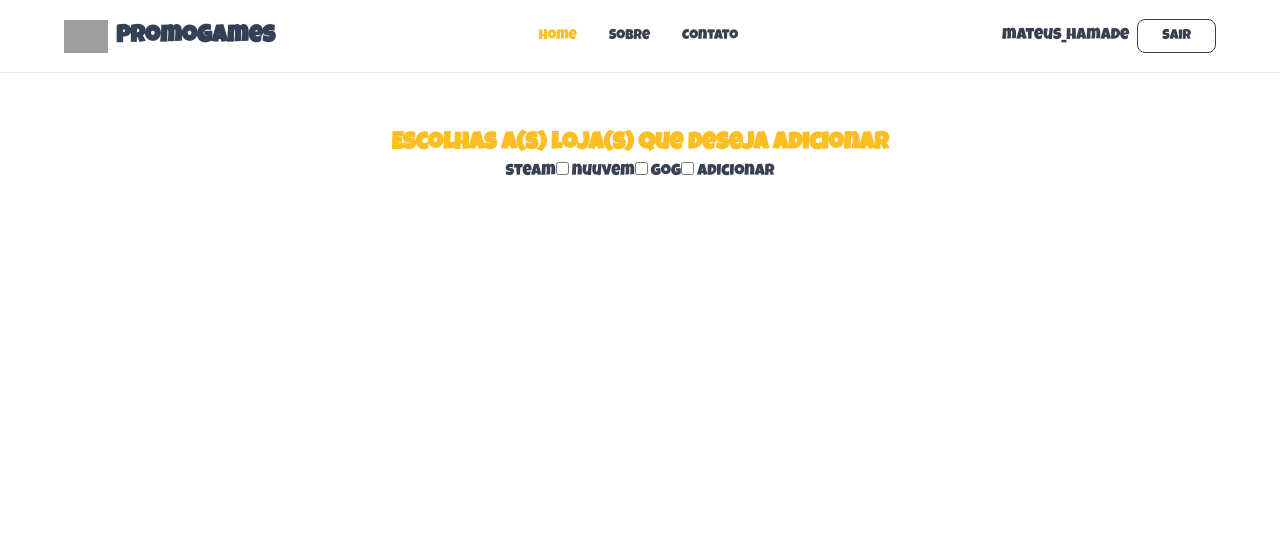
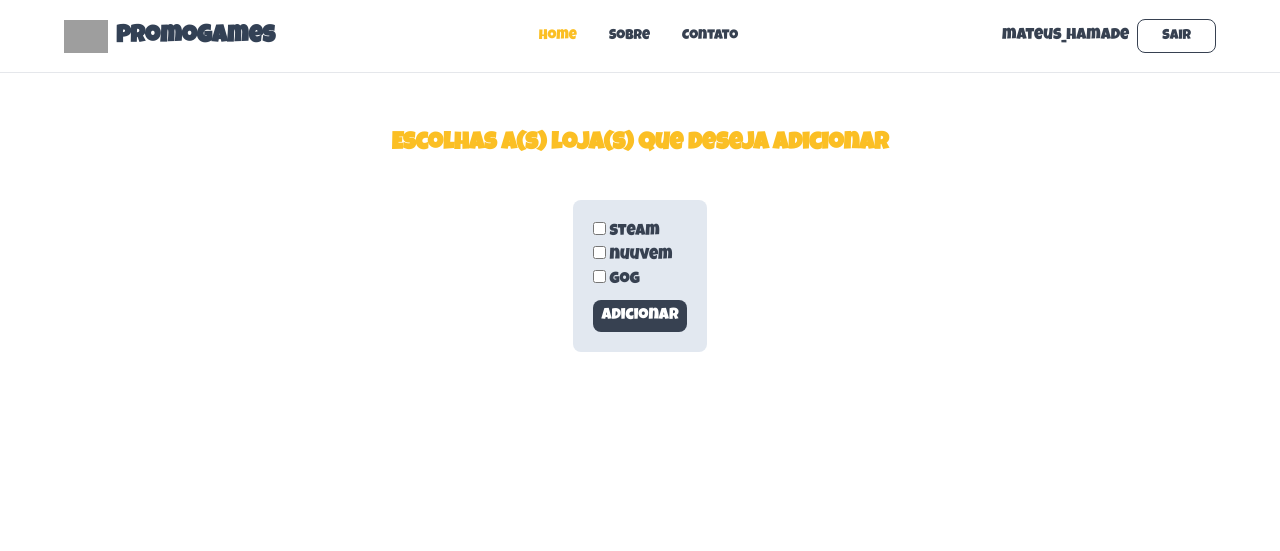
Before and after one commit to mateus-hamade/promogames-django, a Django app: page /script/ in a window 1280 px wide. Shown: the top 551 px of the page. Run offline with Django 4.2, Linux system fonts and the light colour scheme; a user stored in the database is signed in; some libraries are stand-ins or nearby versions; grey boxes are pictures that could not be loaded.

Commit message:
sprint 3

```diff
--- a/promogames/main_page/templates/main_page/script.html
+++ b/promogames/main_page/templates/main_page/script.html
@@ -1,16 +1,27 @@
 {% extends 'base.html' %}
 {% block content %}
 <div class="mb-10 font h-screen">
-    <div class="pt-32  bg-white">
+    <div class="pt-32  bg-white mb-10">
         <h1 class="text-center text-2xl font-bold text-amber-400 font">Escolhas a(s) loja(s) que deseja Adicionar</h1>
     </div>
 
-    <div class="flex flex-col items-center text-gray-700">
-        <form method="get" id="checkbox-form">
-            <label for="">steam</label><input type="checkbox" name="steam" id="steam">
-            <label for="">nuuvem</label><input type="checkbox" name="nuuvem" id="nuuvem">
-            <label for="">gog</label><input type="checkbox" name="gog" id="gog">
-            <button id="checkbox-btn">Adicionar</button>
+    <div class="flex flex-col items-center text-gray-700 ">
+        <form method="get" id="checkbox-form" class="space-y-2 p-5 bg-slate-200 rounded-lg">
+            <div class="flex flex-col items-start">
+                <div>
+                    <input type="checkbox" name="steam" id="steam">
+                    <label for="">steam</label>
+                </div>
+                <div>
+                    <input type="checkbox" name="nuuvem" id="nuuvem">
+                    <label for="">nuuvem</label>
+                </div>
+                <div>
+                    <input type="checkbox" name="gog" id="gog">
+                    <label for="">gog</label>
+                </div>
+            </div>
+            <button id="checkbox-btn" class="px-2 py-1 bg-gray-700 text-white rounded-lg hover:bg-lime-600 focus:outline-none duration-300">Adicionar</button>
         </form>
     </div>
 </div>
--- a/promogames/main_page/views.py
+++ b/promogames/main_page/views.py
@@ -1,6 +1,7 @@
 from django.shortcuts import render
 from .models import Game
-from django.http import HttpResponse
+from django.shortcuts import redirect
+
 from django.core.paginator import Paginator
 
 from .scriptSteam import get_data_Steam
@@ -21,7 +22,7 @@ def main(request):
     release = request.GET.get('release')
     store = request.GET.get('store')
 
-    cards_list = Game.objects.all()
+    cards_list = Game.objects.all().order_by('-title')
 
     if search:
         cards_list = cards_list.filter(title__icontains=search)
@@ -59,7 +60,7 @@ def script(request):
 
     if steam or nuuvem or gog:
         stores_script(steam, nuuvem, gog)
-        return render(request, 'main_page/main.html')
+        return redirect('http://127.0.0.1:8000')
 
     return render(request, 'main_page/script.html')
 
```
Also changed, not shown: promogames/db.sqlite3.
